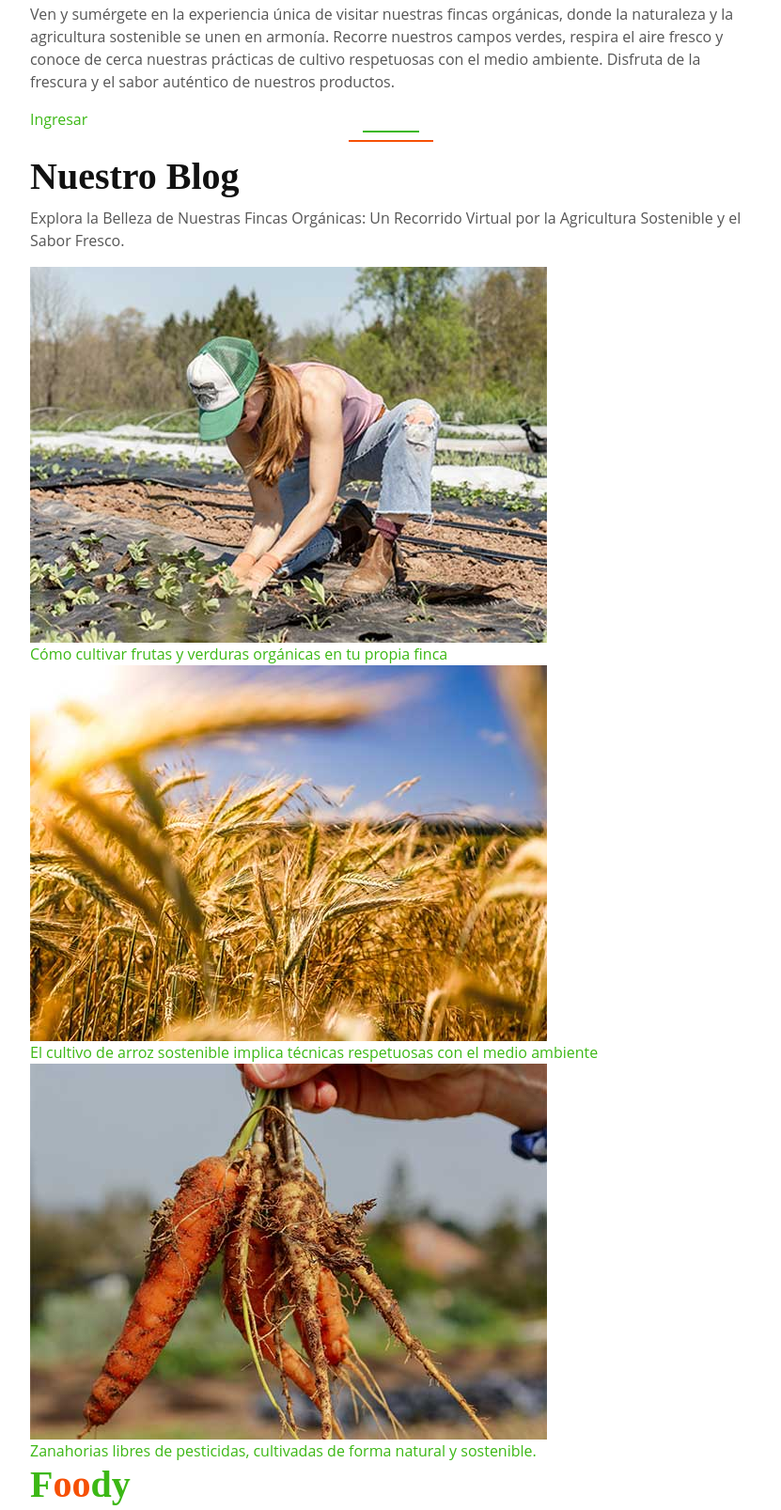
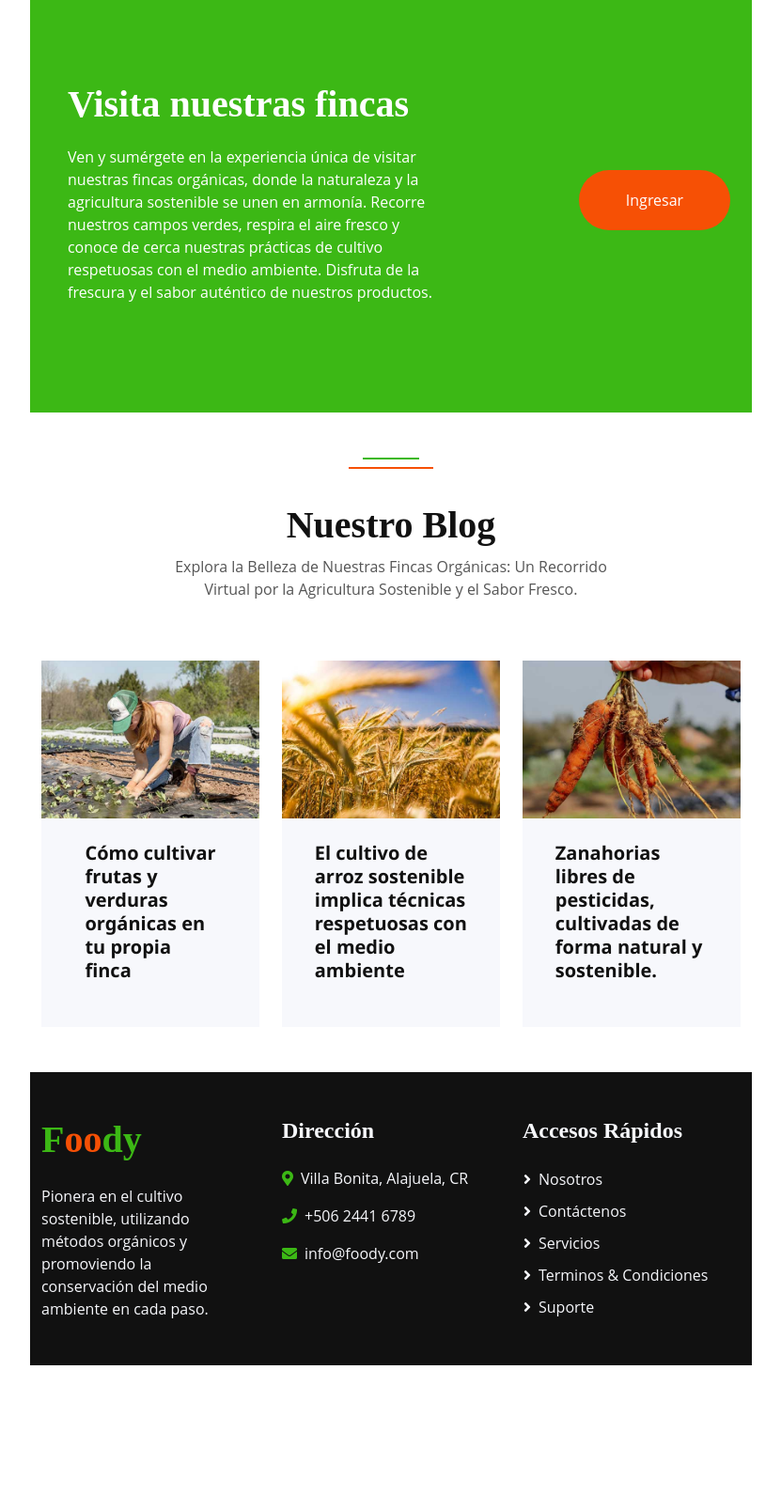
Before and after one commit to BoperZen/Tarea4, a plain HTML site: page foody2-1.0.0 - Estudiantes/foody2-1.0.0 - Estudiantes/index.html in a window 1280 px wide. Shown: the part 3736-5343 px from the top of the page at 94% size, without its empty margins (224-1055 px from the left). After the commit the page ends 5189 px from the top, so only its background shows below. Drawn offline with nearby package versions, Linux system fonts and the light colour scheme.

Commit message:
Pagina principal completada, falta responsivo

```diff
--- a/foody2-1.0.0 - Estudiantes/foody2-1.0.0 - Estudiantes/css/style.css
+++ b/foody2-1.0.0 - Estudiantes/foody2-1.0.0 - Estudiantes/css/style.css
@@ -150,7 +150,7 @@ body {
 
 /* Sección Nuestros Productos */
 .nuestros-productos {
-    padding: 20px 0;
+    padding: 40px 0;
     text-align: left;
     margin: 0 130px;
 }
@@ -295,3 +295,45 @@ body {
     color: white;
     transition: all 0.3s ease;
 }
+
+/* Seccion Nuestras Fincas */
+.nuestras-fincas {
+    padding: 60px 0;
+    background-color: var(--primary);
+    color: white;
+}
+
+.nuestras-fincas .section-item {
+    text-align: left;
+    color: white;
+    display: flex;
+    align-items: center;
+    gap: 40px;
+}
+
+.nuestras-fincas .section-card {
+    padding: 40px;
+    width: 63%;
+    display: flex;
+    flex-direction: column;
+}
+
+.nuestras-fincas .section-titulo {
+    color: white;
+    margin-bottom: 20px;
+}
+
+.nuestras-fincas .boton{
+    display: flex;
+    text-align: center;
+    margin-left: 60px;
+}
+
+.nuestras-fincas .boton-info{
+    background-color: var(--secondary);
+    color: white;
+    padding: 20px 50px;
+    text-decoration: none;
+    border-radius: 40px;
+    display: inline-block;
+}
--- a/foody2-1.0.0 - Estudiantes/foody2-1.0.0 - Estudiantes/index.html
+++ b/foody2-1.0.0 - Estudiantes/foody2-1.0.0 - Estudiantes/index.html
@@ -396,18 +396,18 @@
 
     <!-- Visita nuestras fincas Start -->
 
-    <div class="">
+    <div class="nuestras-fincas">
 
-        <div class="">
-            <div class="">
-                <h1 class="">Visita nuestras fincas</h1>
-                <p class="">Ven y sumérgete en la experiencia única de visitar nuestras fincas orgánicas, donde la
+        <div class="section-item">
+            <div class="section-card">
+                <h1 class="section-titulo">Visita nuestras fincas</h1>
+                <p class="section-descripcion">Ven y sumérgete en la experiencia única de visitar nuestras fincas orgánicas, donde la
                     naturaleza y la agricultura sostenible se unen en armonía. Recorre nuestros campos verdes, respira
                     el aire fresco y conoce de cerca nuestras prácticas de cultivo respetuosas con el medio ambiente.
                     Disfruta de la frescura y el sabor auténtico de nuestros productos.</p>
             </div>
-            <div class="">
-                <a class="" href="">Ingresar</a>
+            <div class="boton">
+                <a class="boton-info" href="">Ingresar</a>
             </div>
         </div>
 
@@ -418,31 +418,39 @@
 
     <!-- Nuestro Blog Start -->
 
-    <div class="">
-        <div class="section-header">
-            <h1 class="">Nuestro Blog</h1>
-            <p>Explora la Belleza de Nuestras Fincas Orgánicas: Un Recorrido Virtual por la Agricultura Sostenible y el
+    <div class="nuestro-blog py-5 text-center">
+        <div class="container">
+            <div class="section-header py-5">
+                <h1 class="section-titulo">Nuestro Blog</h1>
+                <p class="mx-auto" style="max-width: 500px;">Explora la Belleza de Nuestras Fincas Orgánicas: Un Recorrido Virtual por la Agricultura Sostenible y el
                     Sabor Fresco.</p>
             </div>
-        <div class="">
-            <div class="">
-                <img class="" src="img/blog-1.jpg" alt="">
-                <div class="">
-                    <a class="" href="">Cómo cultivar frutas y verduras orgánicas en tu propia finca</a>
+            <div class="section-item row g-4">
+                <div class="col-lg-4 col-md-6">
+                    <div class="section-card pb-5" style="background-color: var(--light);">
+                        <img class="img-contenedor img-fluid rounded" src="img/blog-1.jpg" alt="">
+                        <div class="img-info pt-4 text-start">
+                            <a class="info text-dark text-decoration-none d-block mx-auto fs-5 fw-bold lh-sm" href="" style="font-family: 'Segoe UI', Tahoma, Geneva, Verdana, sans-serif; width: 60%;">Cómo cultivar frutas y verduras orgánicas en tu propia finca</a>
                         </div>
                     </div>
-            <div class="">
-                <img class="" src="img/blog-2.jpg" alt="">
-                <div class="">
-                    <a class="" href="">El cultivo de arroz sostenible implica técnicas respetuosas con el medio
+                </div>
+                <div class="col-lg-4 col-md-6">
+                    <div class="section-card pb-5" style="background-color: var(--light);">
+                        <img class="img-contenedor img-fluid rounded" src="img/blog-2.jpg" alt="">
+                        <div class="img-info pt-4 text-start">
+                            <a class="info text-dark text-decoration-none d-block mx-auto fs-5 fw-bold lh-sm" href="" style="font-family: 'Segoe UI', Tahoma, Geneva, Verdana, sans-serif; width: 70%;">El cultivo de arroz sostenible implica técnicas respetuosas con el medio
                                 ambiente</a>
                         </div>
                     </div>
-            <div class="">
-                <img class="" src="img/blog-3.jpg" alt="">
-                <div class="">
-                    <a class="" href="">
+                </div>
+                <div class="col-lg-4 col-md-6">
+                    <div class="section-card pb-5" style="background-color: var(--light);">
+                        <img class="img-contenedor img-fluid rounded" src="img/blog-3.jpg" alt="">
+                        <div class="img-info pt-4 text-start">
+                            <a class="info text-dark text-decoration-none d-block mx-auto fs-5 fw-bold lh-sm" href="" style="font-family: 'Segoe UI', Tahoma, Geneva, Verdana, sans-serif; width: 70%;">
                                 Zanahorias libres de pesticidas, cultivadas de forma natural y sostenible.</a>
+                        </div>
+                    </div>
                 </div>
             </div>
         </div>
@@ -453,32 +461,32 @@
 
     <!-- Footer Start -->
 
-    <div class="">
-
-        <div class="">
-            <div class="">
+    <div class="bg-dark text-light pt-5 pb-2">
+        <div class="container">
+            <div class="row">
+                <div class="col-lg-4 col-md-6 mb-4">
                     <h1 class="fw-bold text-primary mb-4">F<span class="text-secondary">oo</span>dy</h1>
-                <p>Pionera en el cultivo sostenible, utilizando métodos orgánicos y promoviendo la conservación del
+                    <p class="text-light" style="width: 88%;">Pionera en el cultivo sostenible, utilizando métodos orgánicos y promoviendo la conservación del
                         medio ambiente en cada paso.</p>
                 </div>
 
-            <div class="">
-                <h4 class="">Dirección</h4>
-                <p><i class=""></i>Villa Bonita, Alajuela, CR</p>
-                <p><i class=""></i>+506 2441 6789</p>
-                <p><i class=""></i>info@foody.com</p>
+                <div class="col-lg-4 col-md-6 mb-4">
+                    <h4 class="text-light mb-4">Dirección</h4>
+                    <p class="text-light"><i class="fa fa-map-marker-alt me-2 text-primary"></i>Villa Bonita, Alajuela, CR</p>
+                    <p class="text-light"><i class="fa fa-phone me-2 text-primary"></i>+506 2441 6789</p>
+                    <p class="text-light"><i class="fa fa-envelope me-2 text-primary"></i>info@foody.com</p>
                 </div>
 
-            <div class="">
-                <h4 class="">Accesos Rápidos</h4>
-                <a class="btn btn-link" href="">Nosotros</a>
-                <a class="btn btn-link" href="">Contáctenos</a>
-                <a class="btn btn-link" href="">Servicios</a>
-                <a class="btn btn-link" href="">Terminos & Condiciones</a>
-                <a class="btn btn-link" href="">Suporte</a>
+                <div class="col-lg-4 col-md-6 mb-4">
+                    <h4 class="text-light mb-4 width">Accesos Rápidos</h4>
+                    <a class="btn btn-link text-light p-0 mb-2 d-block text-start" href=""><i class="fa fa-angle-right me-2"></i>Nosotros</a>
+                    <a class="btn btn-link text-light p-0 mb-2 d-block text-start" href=""><i class="fa fa-angle-right me-2"></i>Contáctenos</a>
+                    <a class="btn btn-link text-light p-0 mb-2 d-block text-start" href=""><i class="fa fa-angle-right me-2"></i>Servicios</a>
+                    <a class="btn btn-link text-light p-0 mb-2 d-block text-start" href=""><i class="fa fa-angle-right me-2"></i>Terminos & Condiciones</a>
+                    <a class="btn btn-link text-light p-0 mb-2 d-block text-start" href=""><i class="fa fa-angle-right me-2"></i>Suporte</a>
                 </div>
             </div>
-
+        </div>
     </div>
 
     <!-- Footer End -->
```
Lines whose indentation alone changed are shown as unchanged.
